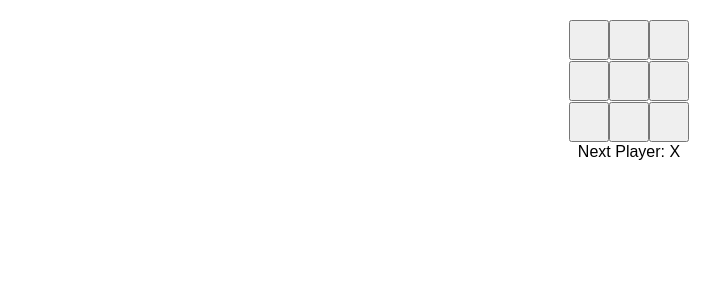
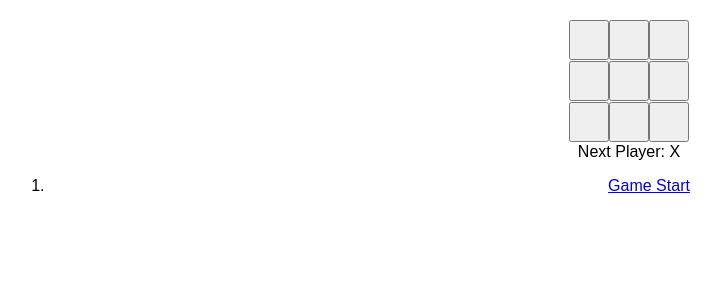
Before and after one commit to dogrod/react-typescript-starter, a React (Create React App) app: page / in a window 1280 px wide. Shown: the top 300 px of the page, without its empty margins (11-732 px from the left). Built offline with nearby package versions, Linux system fonts and the light colour scheme.

Commit message:
Showing the Moves

```diff
--- a/src/components/game/game.tsx
+++ b/src/components/game/game.tsx
@@ -45,7 +45,7 @@ export default class Game extends React.Component<{}, State> {
     super()
   }
 
-  handleClick(i: number) {
+  handleClick = (i: number) => {
     const history = this.state.history
     const current = history[history.length - 1]
     const squares = current.squares.slice()
@@ -62,11 +62,28 @@ export default class Game extends React.Component<{}, State> {
     })
   }
 
+  jumpTo = (move: number) => {
+    alert(move)
+  }
+
   render(): JSX.Element {
     const history = this.state.history
     const current = history[history.length - 1]
     const winner = calculateWinner(current.squares)
 
+    // move history
+    const moves = history.map((step, move): JSX.Element => {
+      const desc: string = move
+        ? `Move #${move}`
+        : 'Game Start'
+      return (
+        <li>
+          <a href="#" onClick={() => this.jumpTo(move)} >{desc}</a>
+        </li>
+      )
+    })
+
+    // game status
     let status
     if (winner) {
       status = `Winner: ${winner}`
@@ -84,7 +101,7 @@ export default class Game extends React.Component<{}, State> {
         </div>
         <div className="game__info">
           <div>{status}</div>
-          <div>{/* TODO */}</div>
+          <ol>{moves}</ol>
         </div>
       </div>
     )
```
